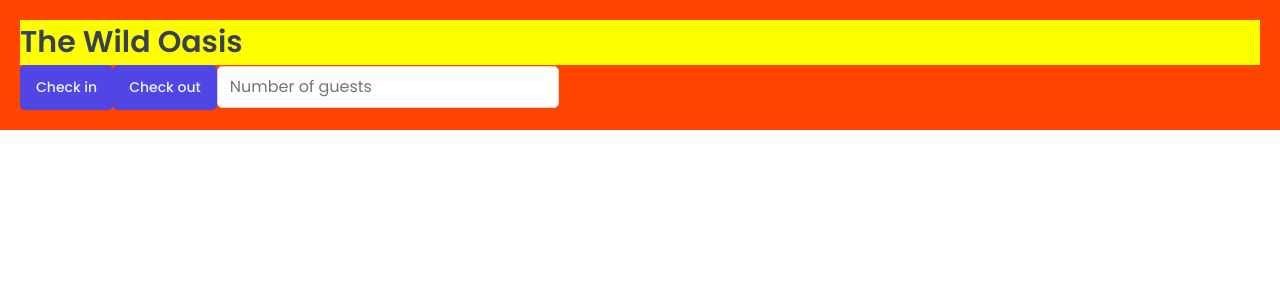
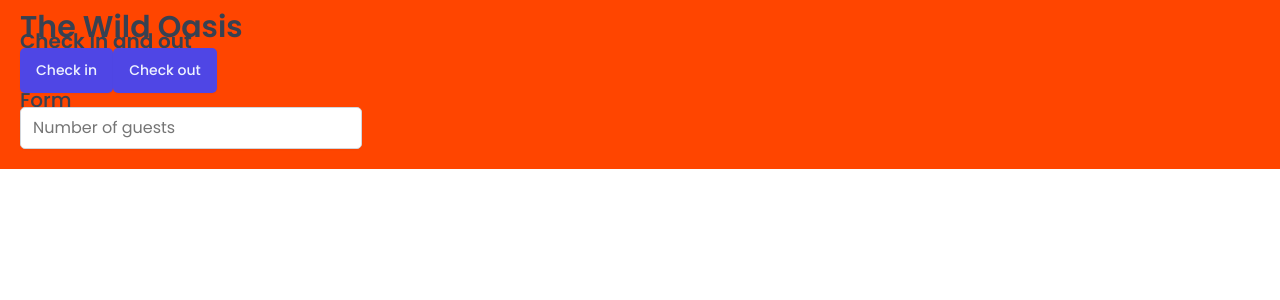
Before and after one commit to HahaKhoang/the-wild-oasis, a React (Vite) app: page / in a window 1280 px wide. Shown: the top 300 px of the page. Built offline with nearby package versions, Linux system fonts and the light colour scheme; a web font is replaced by a local one.

Commit message:
Creates Heading component

```diff
--- a/src/App.jsx
+++ b/src/App.jsx
@@ -2,12 +2,7 @@
 import GlobalStyles from "./styles/GlobalStyles";
 import Button from "./ui/Button";
 import Input from "./ui/Input";
-
-const H1 = styled.h1`
-  font-size: 30px;
-  font-weight: 600;
-  background-color: yellow;
-`;
+import Heading from "./ui/Heading";
 
 const StyledApp = styled.div`
   background-color: orangered;
@@ -19,9 +14,11 @@
     <>
       <GlobalStyles />
       <StyledApp>
-        <H1>The Wild Oasis</H1>
+        <Heading as="h1">The Wild Oasis</Heading>
+        <Heading as="h2">Check in and out</Heading>
         <Button onClick={() => alert("Check in")}>Check in</Button>
         <Button onClick={() => alert("Check out")}>Check out</Button>
+        <Heading as="h3">Form</Heading>
         <Input type="number" placeholder="Number of guests" />
       </StyledApp>
     </>
--- /dev/null
+++ b/src/ui/Heading.jsx
@@ -0,0 +1,33 @@
+import { css, styled } from "styled-components";
+
+// const test = css`
+//   text-align: center;
+//   ${10 > 5 && "background-color: yellow;"}
+// `;
+
+const Heading = styled.h1`
+  ${(props) =>
+    props.as === "h1" &&
+    css`
+      font-size: 3rem;
+      font-weight: 600;
+    `}
+
+  line-height: 1.4rem;
+
+  ${(props) =>
+    props.as === "h2" &&
+    css`
+      font-size: 2rem;
+      font-weight: 600;
+    `}
+
+  ${(props) =>
+    props.as === "h3" &&
+    css`
+      font-size: 2rem;
+      font-weight: 500;
+    `}
+`;
+
+export default Heading;
```
